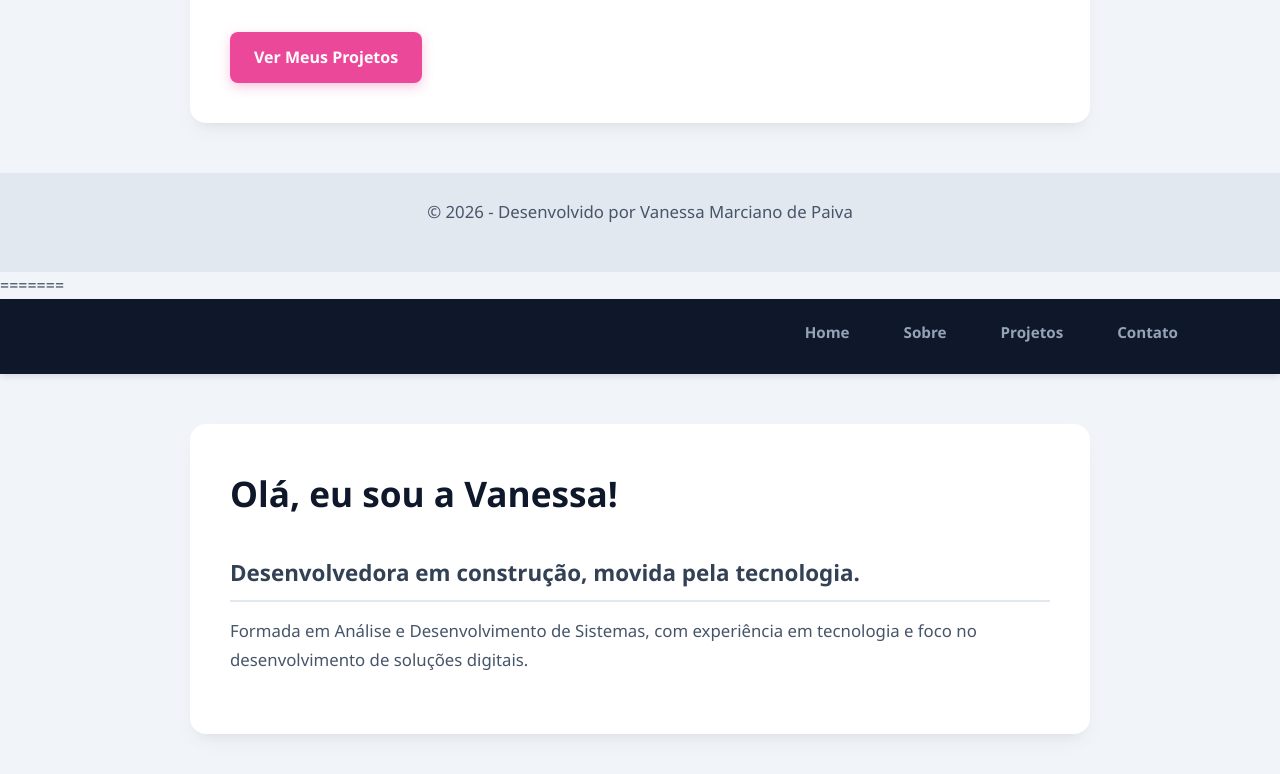
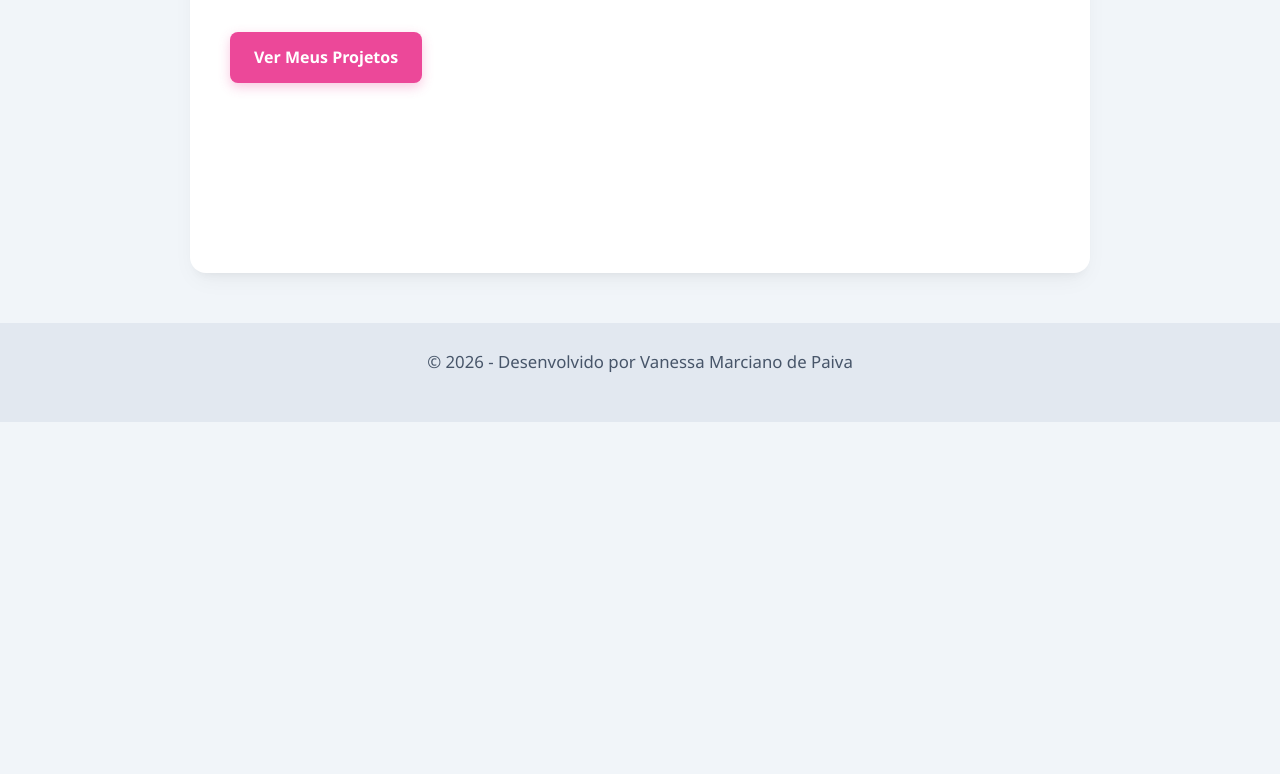
Before and after one commit to vanessa-paiva/Portfolio, a plain HTML site: page index.html in a window 1280 px wide. Shown: the part 378-1152 px from the top of the page. After the commit the page ends 800 px from the top, so only its background shows below. Drawn offline with Linux system fonts and the light colour scheme.

Commit message:
Update index.html

```diff
--- a/index.html
+++ b/index.html
@@ -35,35 +35,3 @@
 
 </body>
 </html>
-=======
-<!DOCTYPE html>
-<html lang="pt-BR">
-<head>
-    <meta charset="UTF-8">
-    <meta name="viewport" content="width=device-width, initial-scale=1.0">
-    <title>Vanessa Paiva</title>
-    <link rel="stylesheet" href="style.css">
-</head>
-<body>
-
-    <!-- MENU DE NAVEGAÇÃO -->
-    <header>
-        <nav class="menu">
-            <ul>
-                <li><a href="index.html">Home</a></li>
-                <li><a href="sobre.html">Sobre</a></li>
-                <li><a href="projetos.html">Projetos</a></li>
-                <li><a href="contato.html">Contato</a></li>
-            </ul>
-        </nav>
-    </header>
-
-    <!-- CONTEÚDO DA PÁGINA INÍCIO -->
-    <main>
-        <h1>Olá, eu sou a Vanessa!</h1>
-        <h2>Desenvolvedora em construção, movida pela tecnologia.</h2>
-        <p>Formada em Análise e Desenvolvimento de Sistemas, com experiência em tecnologia e foco no desenvolvimento de soluções digitais.</p>
-    </main>
-
-</body>
-</html>
```
